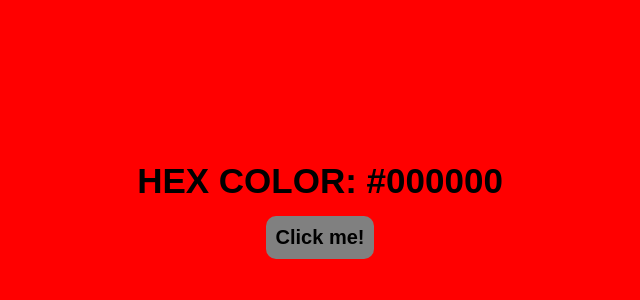
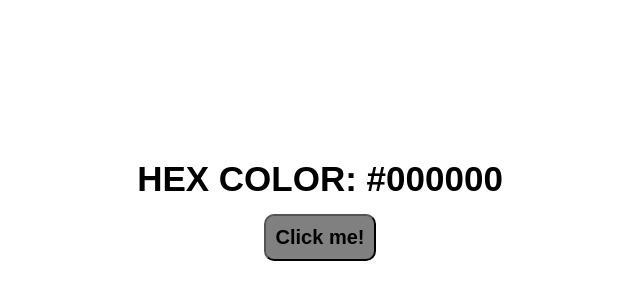
Before and after one commit to Sivoha/HexColorsGenerator, a plain HTML site: page index.html in a window 1280 px wide. Shown: the part 206-506 px from the top of the page, without its empty margins (320-960 px from the left). Drawn offline with Linux system fonts and the light colour scheme.

Commit message:
Update style.css

```diff
--- a/style.css
+++ b/style.css
@@ -1,5 +1,5 @@
 body {
-    background-color: red;
+    background-color: white;
 }
 main {
     height: 100vh;
@@ -15,13 +15,14 @@ main {
     font-size: 35px;
     font-weight: bold;
     margin: 15px 0px;
+    text-align: center;
 }
 
 .button {
     display: block;
     padding: 10px;
-    border: none;
     border-radius: 10px;
+    border-color: black;
     background-color: gray;
     font-size: 20px;
     font-weight: bold;
@@ -29,6 +30,7 @@ main {
 
 .button:hover {
     background-color: lightslategray;
+    cursor: pointer;
 }
 
 .button:active {
```
